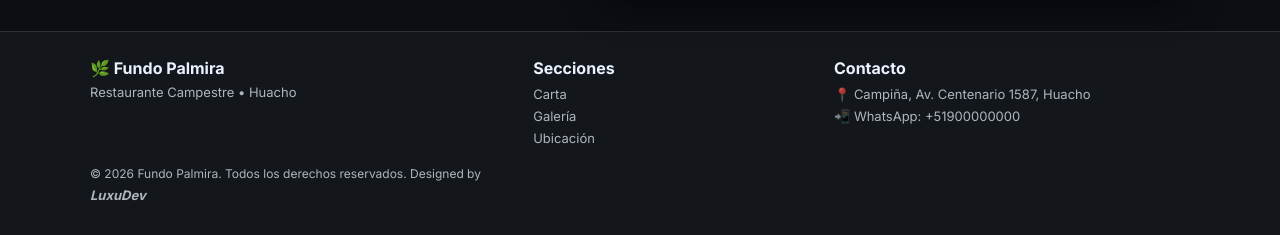
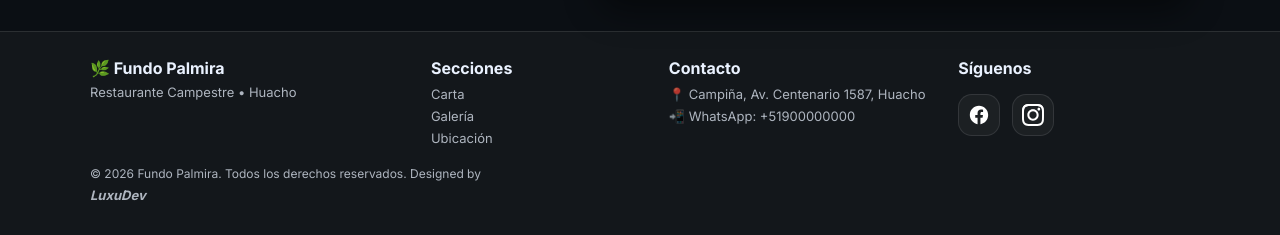
Before and after one commit to Luxzayk/Fundo-Palmira-Restaurante, a plain HTML site: page index.html in a window 1280 px wide. Shown: the part 2302-2537 px from the top of the page. Drawn offline with Linux system fonts and the light colour scheme.

Commit message:
se añadio la seccion de redes sociales

```diff
--- a/index.html
+++ b/index.html
@@ -220,11 +220,15 @@
         <div class="footer__text">📍 <span id="bizAddress2">—</span></div>
         <div class="footer__text">📲 WhatsApp: <span id="bizWhats">—</span></div>
       </div>
+      <div class="footer__social-col">
+        <div class="footer__title">Síguenos</div>
+        <div class="socials" id="socials"></div>
+      </div>
     </div>
     <div class="container footer__bottom">
-      © <span id="year"></span> Fundo Palmira. Todos los derechos reservados. Designed by <a href="https://buymeacoffee.com/luxudev" target="_blank" rel="noopener"> <strong><i>  LuxuDev</i></strong>
-    </a>
+      © <span id="year"></span> Fundo Palmira. Todos los derechos reservados. Designed by <a href="https://buymeacoffee.com/luxudev" target="_blank" rel="noopener"><strong><i>LuxuDev</i></strong></a>
     </div>
+
   </footer>
 
   <!-- Floating WhatsApp -->
--- a/script.js
+++ b/script.js
@@ -112,7 +112,26 @@ const CONFIG = {
             title: "Cumpleaños / celebraciones",
             desc: "Separación de mesas y coordinación por WhatsApp."
         }
-    ]
+    ],
+
+    socials: [{
+            name: "Facebook",
+            url: "https://www.facebook.com/elfundopalmira", // <-- cambia esto
+            icon: "images/icons/facebook.svg" // <-- ruta a tu SVG
+        },
+        {
+            name: "Instagram",
+            url: "https://www.instagram.com/elfundopalmira?utm_source=ig_web_button_share_sheet&igsh=ZDNlZDc0MzIxNw==", // <-- cambia esto
+            icon: "images/icons/instagram.svg" // <-- ruta a tu SVG
+        },
+        // Opcional: si luego tienes TikTok
+        // {
+        //   name: "TikTok",
+        //   url: "https://tiktok.com/@tu_cuenta",
+        //   icon: "images/icons/tiktok.svg"
+        // }
+    ],
+
 };
 
 // ---------- Helpers ----------
@@ -292,6 +311,35 @@ function renderEvents() {
     });
 }
 
+function renderSocials() {
+    const wrap = qs("#socials");
+    if (!wrap) return;
+
+    wrap.innerHTML = "";
+
+    (CONFIG.socials || []).forEach(s => {
+        const a = document.createElement("a");
+        a.className = "social";
+        a.href = s.url;
+        a.target = "_blank";
+        a.rel = "noopener";
+        a.setAttribute("aria-label", s.name);
+        a.title = s.name;
+
+        const img = document.createElement("img");
+        img.src = s.icon;
+        img.alt = s.name;
+        img.loading = "lazy";
+        img.onerror = () => {
+            a.style.display = "none";
+        };
+
+        a.appendChild(img);
+        wrap.appendChild(a);
+    });
+}
+
+
 function setupWhatsLinks() {
     const msg =
         `Hola 👋, quisiera reservar en *${CONFIG.businessName}*.\n` +
@@ -331,8 +379,10 @@ function init() {
     renderFeatures();
     renderGallery();
     renderEvents();
+    renderSocials();
     setupWhatsLinks();
     setupMobileNav();
+
 
     setInterval(renderSchedule, 60000);
 }
--- a/styles.css
+++ b/styles.css
@@ -593,8 +593,9 @@ a {
 
 .footer__grid {
     display: grid;
-    grid-template-columns: 1.2fr .8fr 1fr;
-    gap: 16px;
+    grid-template-columns: 1.2fr 0.8fr 1fr 0.9fr;
+    gap: 24px 32px;
+    align-items: start;
 }
 
 .footer__brand {
@@ -697,3 +698,50 @@ a {
         height: 200px;
     }
 }
+
+/* =========================
+   Footer Social Icons
+   ========================= */
+.socials {
+    display: flex;
+    gap: 12px;
+    align-items: center;
+    margin-top: 10px;
+    flex-wrap: wrap;
+}
+
+.social {
+    position: relative;
+    width: 42px;
+    height: 42px;
+    border-radius: 14px;
+    border: 1px solid var(--line);
+    background: rgba(255, 255, 255, .04);
+    display: block;
+    padding: 0;
+    transition: transform .12s ease, border-color .12s ease, background .12s ease;
+}
+
+.social:hover {
+    transform: translateY(-2px);
+    border-color: rgba(255, 255, 255, .22);
+    background: rgba(255, 255, 255, .07);
+}
+
+.social img {
+    position: absolute;
+    left: 50%;
+    top: 50%;
+    width: 22px;
+    height: 22px;
+    transform: translate(-50%, -50%);
+    object-fit: contain;
+    object-position: center;
+    display: block;
+}
+
+/* ✅ Para SVG negros: los vuelve blancos en tu tema oscuro.
+     Si tus SVG ya son blancos, comenta esta línea. */
+.social img {
+    filter: brightness(0) invert(1);
+}
```
Also changed, not shown: images/icons/facebook.svg (added), images/icons/instagram.svg (added), images/platos/pacha.jpg (deleted), images/platos/pachamanca.jpg.
